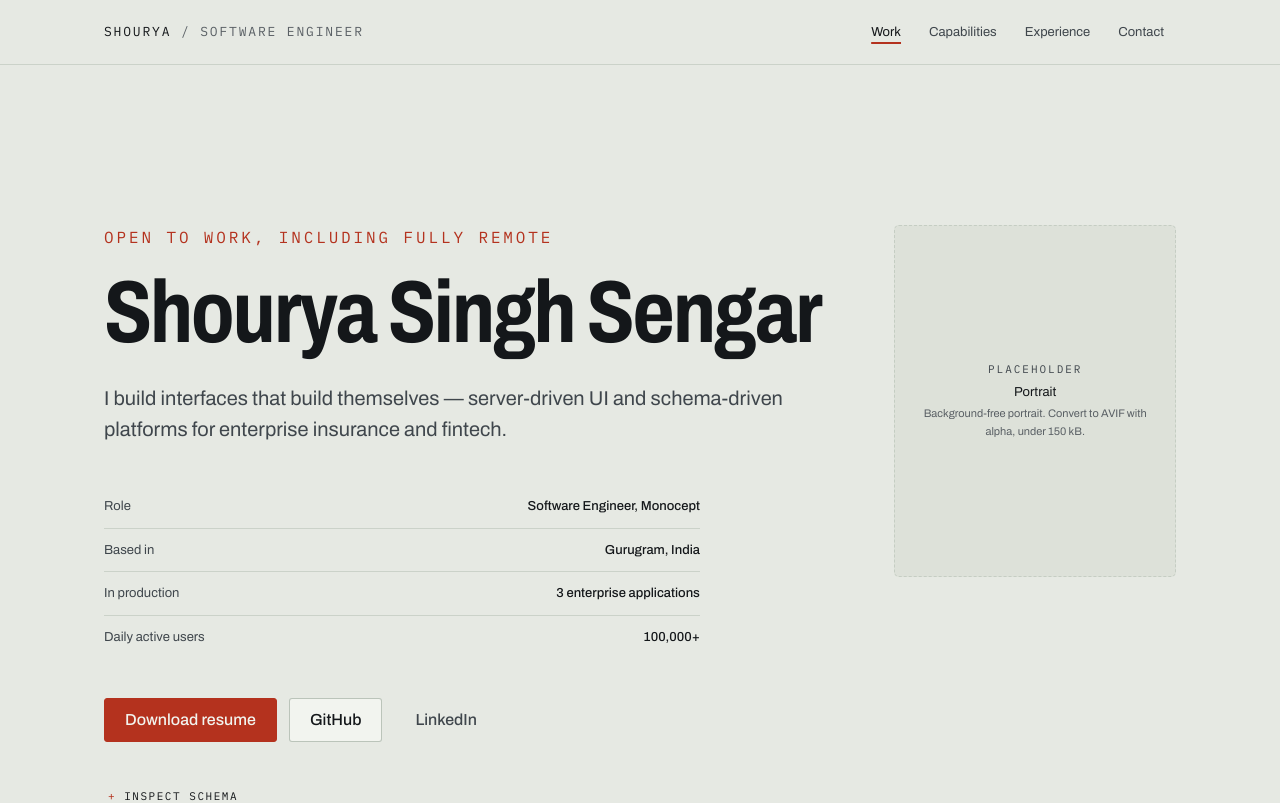
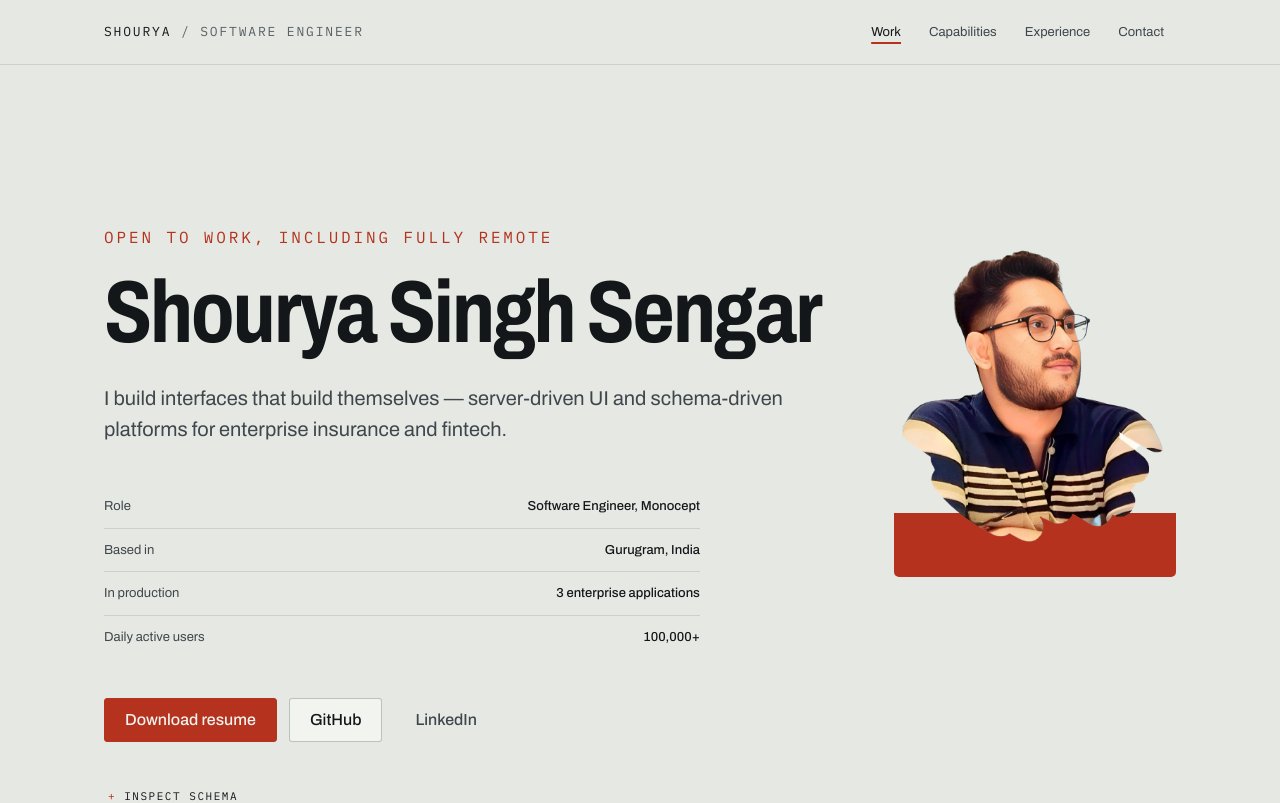
Before and after one commit to ShouryaSengar/Portfolio, a React (Vite) app: page / in a window 1280 px wide. Shown: the top 803 px of the page. Built offline with nearby package versions, Linux system fonts and the light colour scheme.

Commit message:
feat(hero): add portrait with accent strip, mark asset final

```diff
--- a/src/content/assets.ts
+++ b/src/content/assets.ts
@@ -34,9 +34,10 @@ export const assets = [
   {
     id: 'portrait',
     label: 'Portrait',
-    status: 'placeholder',
+    status: 'final',
     ratio: 4 / 5,
-    note: 'Background-free portrait. Convert to AVIF with alpha, under 150 kB.',
+    src: '/Profile.png',
+    note: 'Background-free portrait on ledger canvas with accent strip.',
     owner: 'shourya',
   },
   {
--- a/src/features/hero/Hero.tsx
+++ b/src/features/hero/Hero.tsx
@@ -6,7 +6,6 @@ import { fadeOnly, fadeUp, heroStagger } from '@shared/motion';
 import { ButtonLink } from '@shared/ui/Button';
 import { DataList, DataRow } from '@shared/ui/DataList';
 import { Eyebrow } from '@shared/ui/Eyebrow';
-import { Placeholder } from '@shared/ui/Placeholder';
 import { SchemaInspector } from '@shared/ui/SchemaInspector';
 import { Section } from '@shared/ui/Section';
 
@@ -93,11 +92,18 @@ export function Hero() {
           variants={childVariants}
           transition={{ delay: 0.6 }}
         >
-          <Placeholder
-            label={portrait.label}
-            ratio={portrait.ratio}
-            note={portrait.note}
-          />
+          <div className="relative overflow-hidden rounded-card">
+            {/* Bottom accent strip */}
+            <div className="absolute inset-x-0 bottom-0 h-16 bg-[#b4321e]" />
+            <img
+              src="/Profile.png"
+              alt={`Portrait of ${profile.name}`}
+              className="relative w-full object-cover"
+              style={{ aspectRatio: String(portrait.ratio) }}
+              loading="eager"
+              decoding="async"
+            />
+          </div>
         </m.div>
       </div>
     </Section>
```
Also changed, not shown: public/Profile.png (added).
